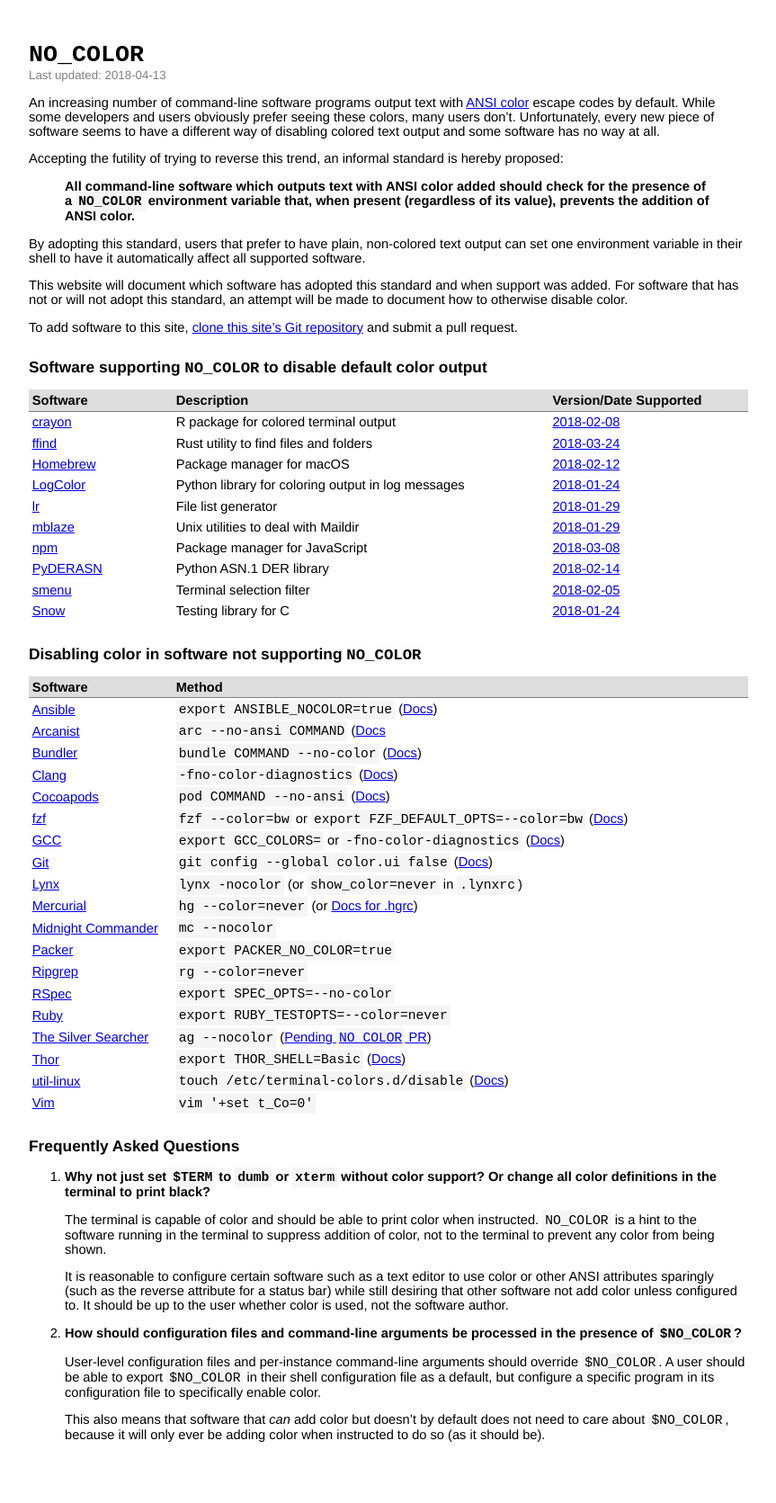
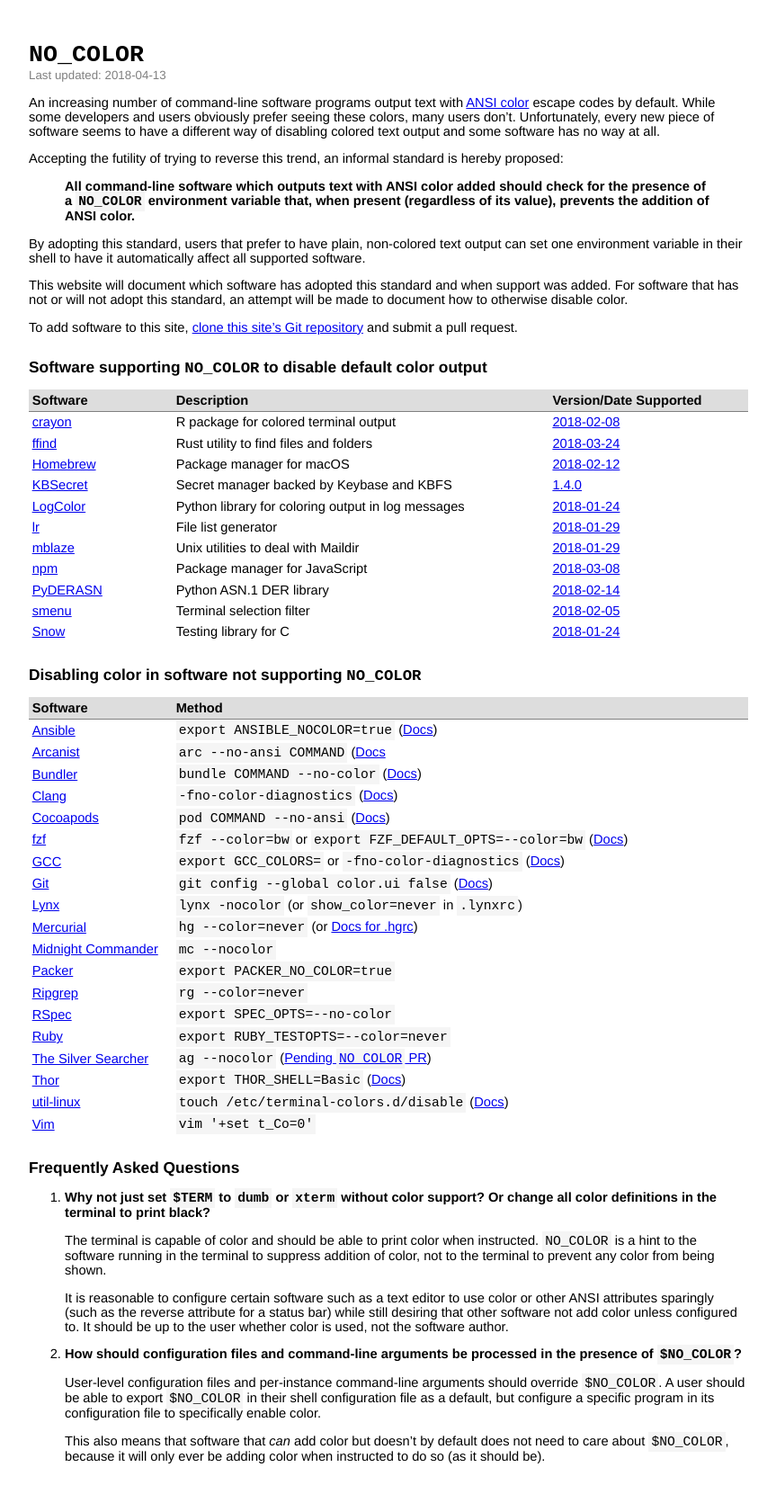
Before and after one commit to jcs/no_color, a Jekyll site: the page built from index.md, in a window 1280 px wide. Shown: the whole page at 90% size, without its empty margins (208-1071 px from the left). Built offline with Jekyll 4.4.1, drawn with Linux system fonts in a browser that asks for light colours; our own code applies the rules of GitHub Pages for plain Markdown files; before the commit the page ends 1647 px from its top, so only the background shows below that.

Commit message:
index: Add KBSecret

```diff
--- a/index.md
+++ b/index.md
@@ -40,6 +40,7 @@ and submit a pull request.
 | [crayon](https://github.com/r-lib/crayon) | R package for colored terminal output | [2018-02-08](https://github.com/r-lib/crayon/commit/700800135d04408bf1c99426b3fec9a4073b8a97) |
 | [ffind](https://github.com/josephscade/ffind) | Rust utility to find files and folders | [2018-03-24](https://github.com/josephscade/ffind/commit/fec4aa6101f2b3d6d5b06df640e299d0b1fbb190) |
 | [Homebrew](https://brew.sh/) | Package manager for macOS | [2018-02-12](https://github.com/Homebrew/brew/commit/b3f0e571f4cdcc29dd6982b863fdcd7de5e6febf) |
+| [KBSecret](https://kbsecret.github.io/) | Secret manager backed by Keybase and KBFS | [1.4.0](https://github.com/kbsecret/kbsecret/releases/tag/1.4.0) |
 | [LogColor](https://github.com/induane/logcolor) | Python library for coloring output in log messages | [2018-01-24](https://github.com/induane/logcolor/commit/0092b0af2a1506eee2b0ca028b1cf51f78fc91fa) |
 | [lr](https://github.com/chneukirchen/lr) | File list generator | [2018-01-29](https://github.com/chneukirchen/lr/commit/8f0ac7c8abb4e0830d6cf72bbbd5f38c44b4266d) |
 | [mblaze](https://github.com/chneukirchen/mblaze) | Unix utilities to deal with Maildir | [2018-01-29](https://github.com/chneukirchen/mblaze/commit/4014f03afe6d624ba1c6bdde6551b4996ba31fe5) |
```
